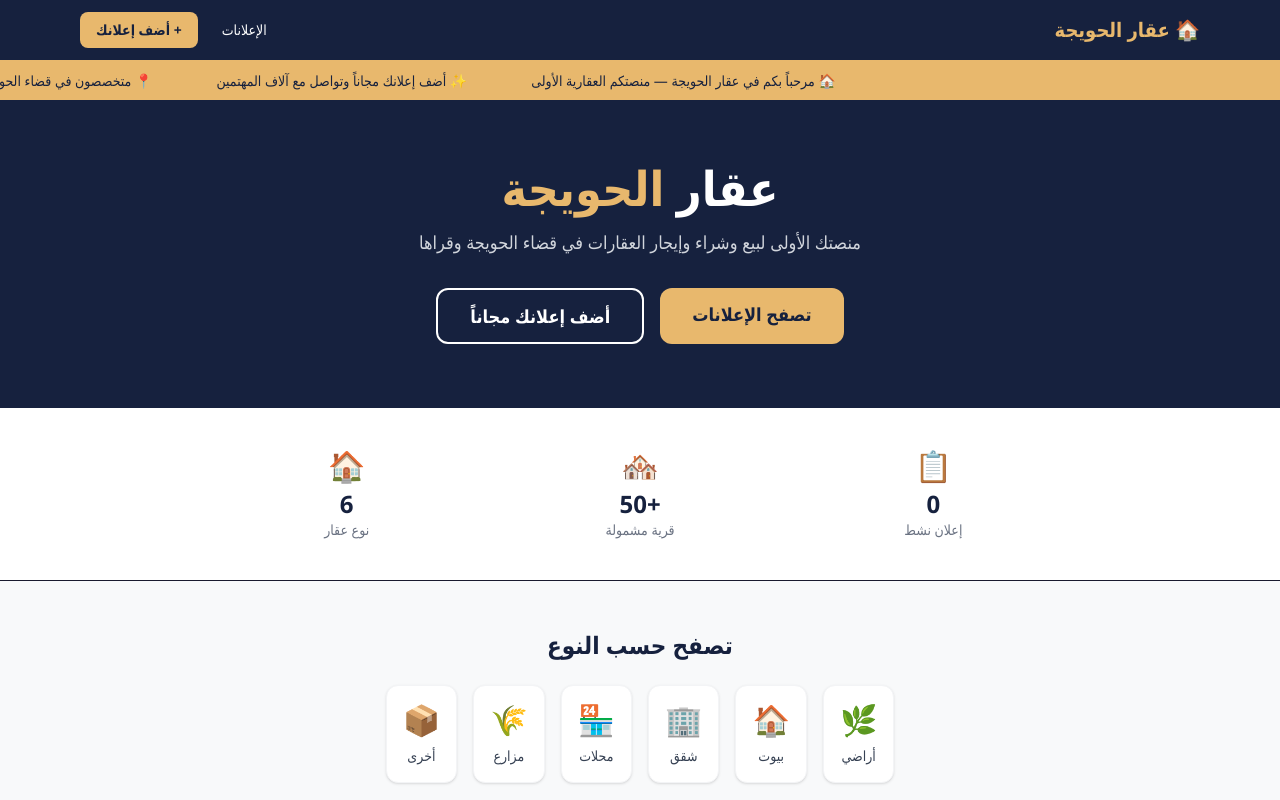
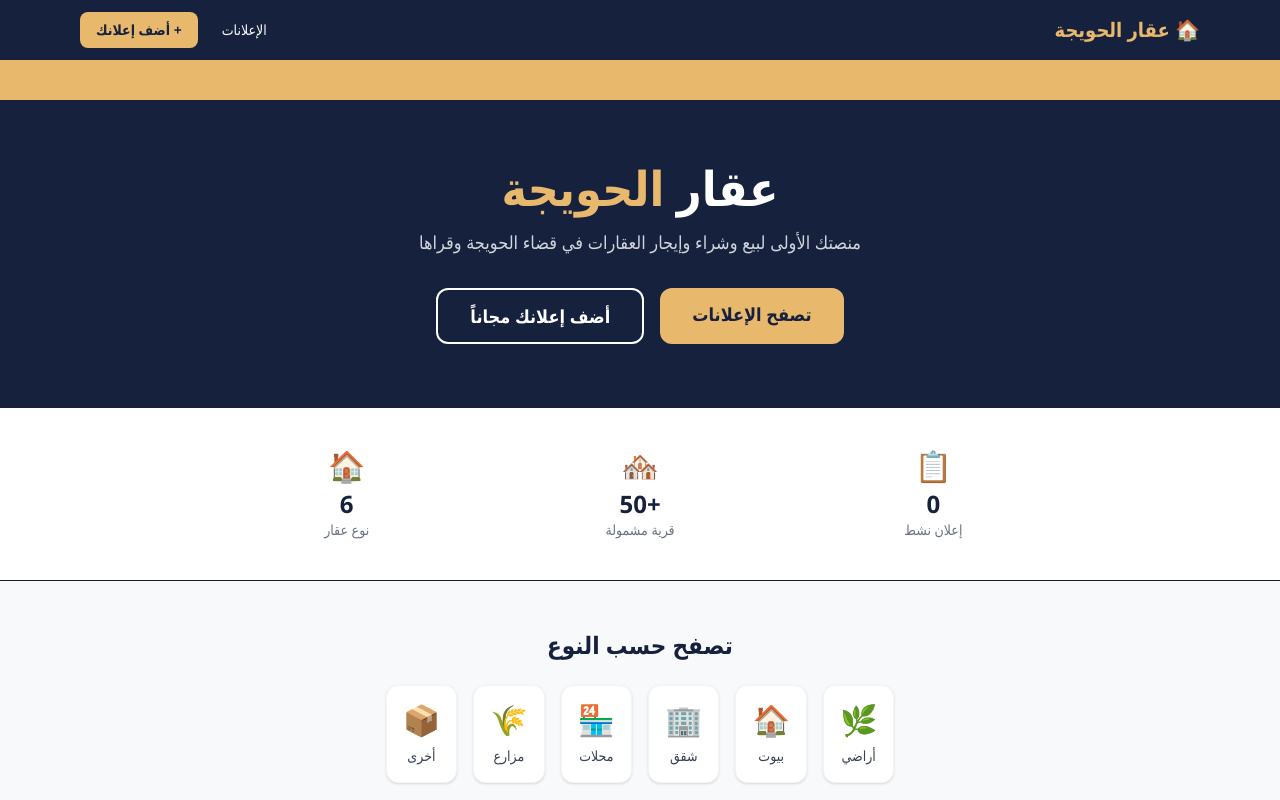
Before and after one commit to HushamAhmed90/hawija-aqar, a Next.js app: page / in a window 1280 px wide. Shown: the top 800 px of the page. Built offline with nearby package versions, Linux system fonts and the light colour scheme.

Commit message:
Fix marquee direction for RTL

```diff
--- a/src/app/globals.css
+++ b/src/app/globals.css
@@ -14,8 +14,8 @@ body {
 }
 
 @keyframes marquee {
-  0% { transform: translateX(0); }
-  100% { transform: translateX(-50%); }
+  0% { transform: translateX(-50%); }
+  100% { transform: translateX(0); }
 }
 
 .animate-marquee {
```
